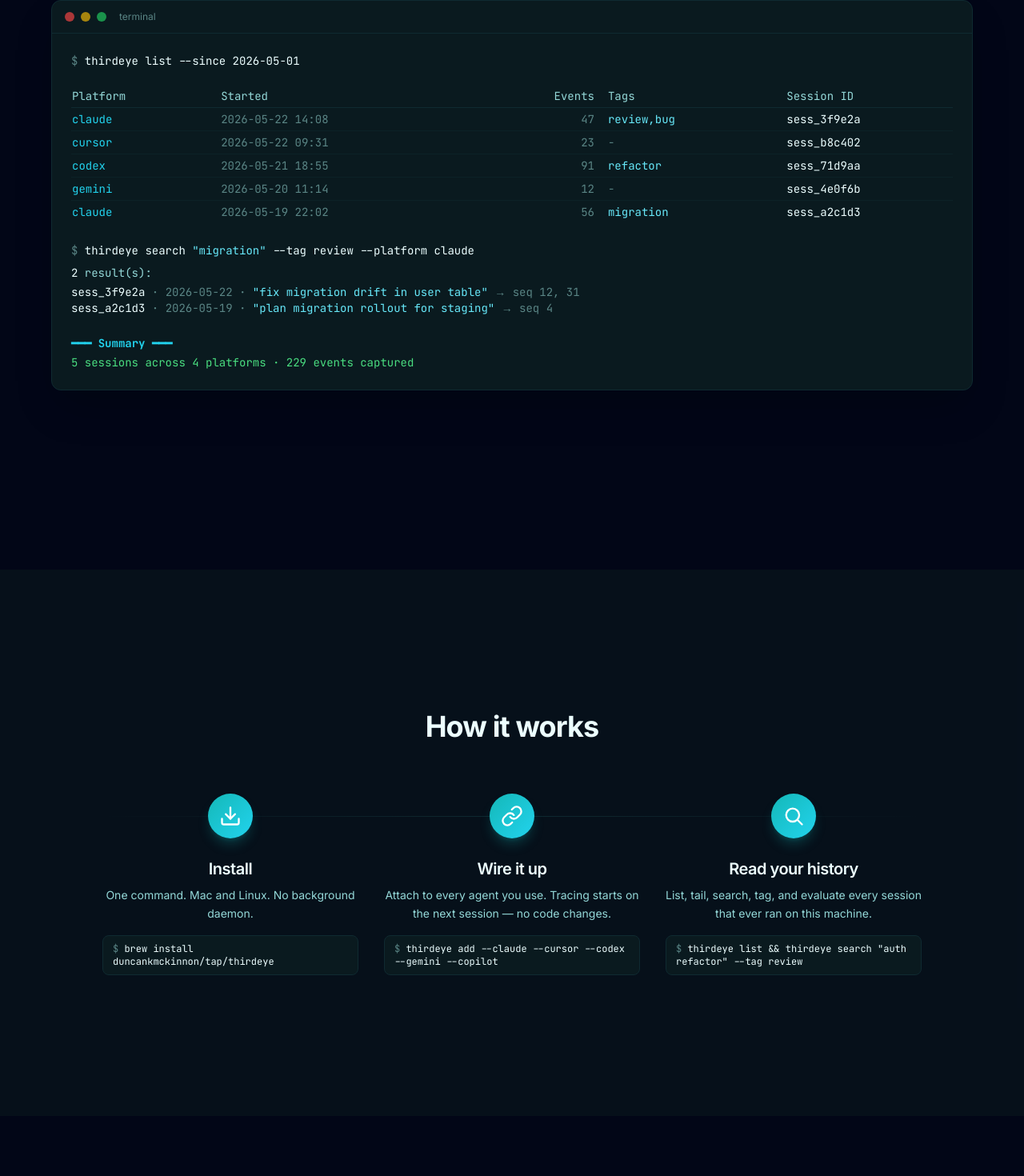
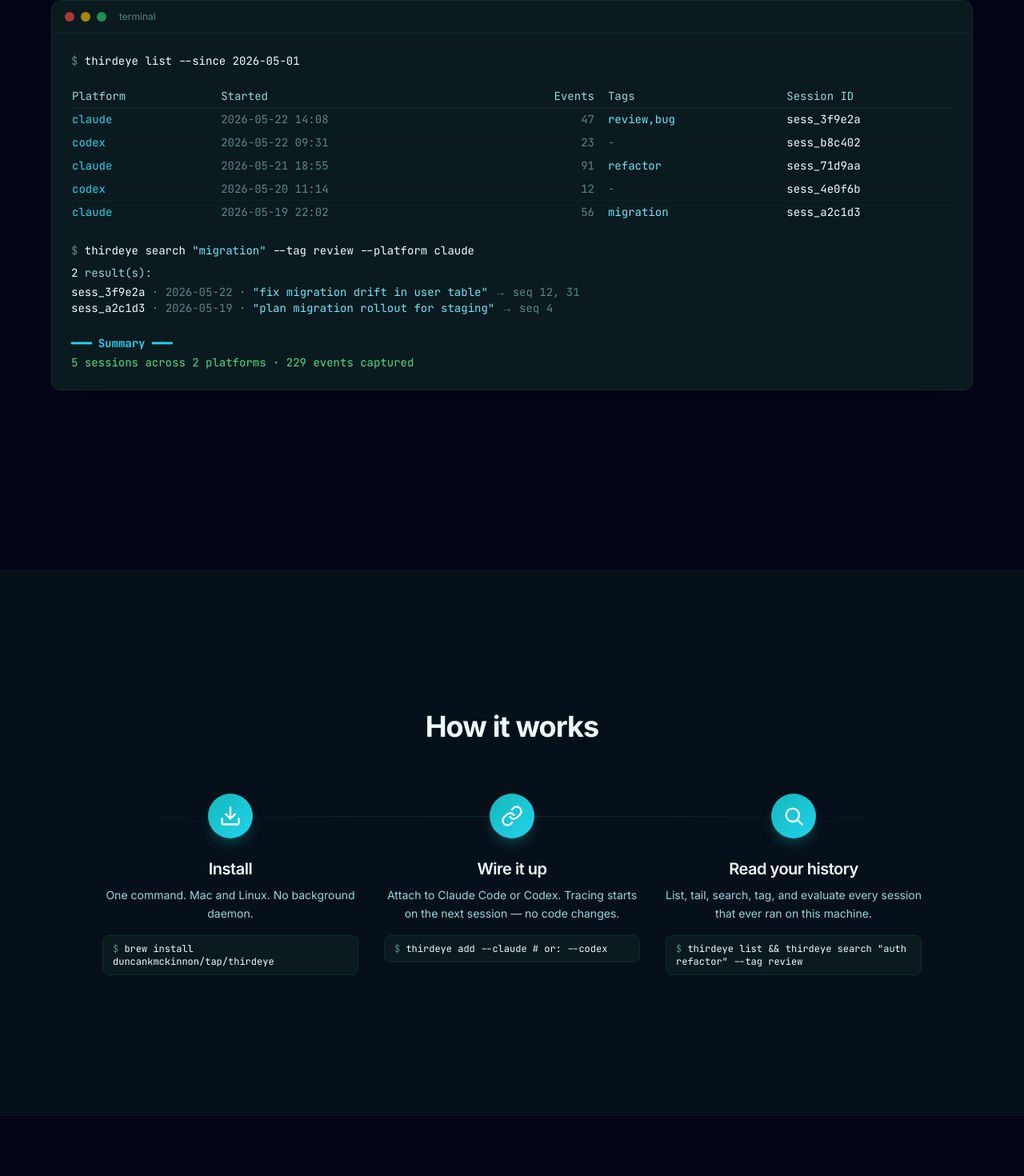
Before and after one commit to duncankmckinnon/thrdi-web, a Next.js app: page / in a window 1280 px wide. Shown: the part 1281-2751 px from the top of the page at 80% size. Built offline with nearby package versions, Linux system fonts and the light colour scheme; no server answers.

Commit message:
Document Logfire and structured tracing

```diff
--- a/app/(marketing)/page.tsx
+++ b/app/(marketing)/page.tsx
@@ -8,7 +8,7 @@
 export const metadata: Metadata = {
   title: "thirdeye — Trace every agent session, locally",
   description:
-    "Local-first observability for AI coding agents. Trace, search, tag, and evaluate every session from Claude Code, Cursor, Codex, Gemini, and Copilot — all on your filesystem.",
+    "Local-first observability for Claude Code and Codex. Keep traces on your filesystem, or mirror structured turn traces to Pydantic Logfire.",
 };
 
 export default function LandingPage() {
--- a/app/layout.tsx
+++ b/app/layout.tsx
@@ -23,7 +23,7 @@
 };
 
 const siteDescription =
-  "Local-first observability for AI coding agents. Trace, search, tag, and evaluate every session from Claude Code, Cursor, Codex, Gemini, and Copilot — all on your filesystem.";
+  "Local-first observability for Claude Code and Codex. Keep traces on your filesystem, or mirror structured turn traces to Pydantic Logfire.";
 
 export const metadata: Metadata = {
   metadataBase: new URL("https://thrdi.com"),
@@ -41,9 +41,8 @@
     "local-first",
     "Claude Code traces",
     "Codex traces",
-    "Gemini CLI traces",
-    "Cursor traces",
-    "Copilot traces",
+    "Pydantic Logfire",
+    "OpenTelemetry",
     "LLM evals",
     "agent debugging",
   ],
--- a/app/llms.txt/route.ts
+++ b/app/llms.txt/route.ts
@@ -11,9 +11,9 @@
 
   const content = `# thirdeye
 
-> Local-first observability CLI for AI coding agents. Trace, search, tag, and evaluate every session from Claude Code, Cursor, Codex, Gemini, and Copilot — all on your filesystem.
+> Local-first observability CLI for Claude Code and Codex, with optional live export to Pydantic Logfire.
 
-thirdeye (\`thrdi\` on PyPI, \`thirdeye\` on Homebrew) is a Python CLI that traces every agent session on your machine into a unified, searchable history stored on disk at \`~/.thirdeye/\`. No cloud. No SaaS. One CLI surfaces sessions from every major AI agent you use, with per-turn token usage captured to JSONL plus a SQLite index, and evals dispatched as LLM-as-judge rubrics against recorded sessions.
+thirdeye (\`thrdi\` on PyPI, \`thirdeye\` on Homebrew) captures Claude Code and Codex sessions into a unified, searchable history stored at \`~/.thirdeye/\`. Local storage is the default. An optional \`thrdi[logfire]\` extra mirrors completed turns to Pydantic Logfire as OpenTelemetry traces with agent-turn, model-call, tool-call, permission-request, and nested-subagent spans. Per-turn token usage is captured to JSONL plus a SQLite index, and evals can be dispatched as LLM-as-judge rubrics against recorded sessions.
 
 ## Documentation
 
--- a/components/docs/ui-preview.tsx
+++ b/components/docs/ui-preview.tsx
@@ -41,7 +41,7 @@
   },
   {
     sid: "7d12c9b3",
-    platform: "cursor",
+    platform: "claude",
     cwd: "wbcli-web",
     started: "2026-05-21 18:41",
     events: 23,
@@ -49,7 +49,7 @@
   },
   {
     sid: "4e0f6b88",
-    platform: "gemini",
+    platform: "codex",
     cwd: "workbench",
     started: "2026-05-20 09:14",
     events: 12,
--- a/components/landing/features.tsx
+++ b/components/landing/features.tsx
@@ -10,9 +10,9 @@
         <path d="M16 3.13a4 4 0 0 1 0 7.75" />
       </svg>
     ),
-    title: "Multi-agent capture",
+    title: "Claude + Codex capture",
     description:
-      "Claude Code, Cursor, Codex, Gemini, Copilot — one unified history.",
+      "Two coding-agent harnesses, one unified local history and trace model.",
   },
   {
     icon: (
@@ -29,9 +29,24 @@
         <code className="rounded bg-brand-bg-tertiary px-1 py-0.5 font-mono text-xs text-brand-accent-tertiary">
           ~/.thirdeye/
         </code>
-        . No cloud, no telemetry, no account.
+        . No account or remote service required.
       </>
     ),
+  },
+  {
+    icon: (
+      <svg xmlns="http://www.w3.org/2000/svg" width="24" height="24" viewBox="0 0 24 24" fill="none" stroke="currentColor" strokeWidth="2" strokeLinecap="round" strokeLinejoin="round">
+        <path d="M4 17V7" />
+        <path d="M4 12h5" />
+        <path d="M9 8v8" />
+        <path d="M9 12h5" />
+        <path d="M14 9v6" />
+        <path d="M14 12h6" />
+      </svg>
+    ),
+    title: "Pydantic Logfire export",
+    description:
+      "Optionally mirror completed turns as nested OpenTelemetry traces without adding hook latency.",
   },
   {
     icon: (
@@ -68,16 +83,6 @@
     description:
       "Named directive rubrics graded by claude/codex/gemini as LLM-as-judge.",
   },
-  {
-    icon: (
-      <svg xmlns="http://www.w3.org/2000/svg" width="24" height="24" viewBox="0 0 24 24" fill="none" stroke="currentColor" strokeWidth="2" strokeLinecap="round" strokeLinejoin="round">
-        <path d="m12 3-1.9 5.8a2 2 0 0 1-1.3 1.3L3 12l5.8 1.9a2 2 0 0 1 1.3 1.3L12 21l1.9-5.8a2 2 0 0 1 1.3-1.3L21 12l-5.8-1.9a2 2 0 0 1-1.3-1.3L12 3Z" />
-      </svg>
-    ),
-    title: "Agent-friendly",
-    description:
-      "Skills ship with thirdeye so your agents can read their own history.",
-  },
 ];
 
 export function Features() {
--- a/components/landing/hero.tsx
+++ b/components/landing/hero.tsx
@@ -44,7 +44,7 @@
         </div>
 
         <p className="hero-fade mx-auto mt-8 max-w-2xl text-lg leading-8 text-brand-text-secondary sm:text-xl">
-          Local-first observability for AI coding agents. No cloud. No SaaS. Just your filesystem.
+          Local-first observability for Claude Code and Codex, with optional live export to Pydantic Logfire.
         </p>
 
         {/* Install command */}
@@ -113,21 +113,21 @@
                     <td className="py-1 text-brand-text-primary">sess_3f9e2a</td>
                   </tr>
                   <tr className="border-b border-brand-bg-tertiary/50">
-                    <td className="py-1 pr-4 text-brand-accent-secondary">cursor</td>
+                    <td className="py-1 pr-4 text-brand-accent-secondary">codex</td>
                     <td className="py-1 pr-4 text-brand-text-muted">2026-05-22 09:31</td>
                     <td className="py-1 pr-4 text-brand-text-muted text-right">23</td>
                     <td className="py-1 pr-4 text-brand-text-muted">-</td>
                     <td className="py-1 text-brand-text-primary">sess_b8c402</td>
                   </tr>
                   <tr className="border-b border-brand-bg-tertiary/50">
-                    <td className="py-1 pr-4 text-brand-accent-secondary">codex</td>
+                    <td className="py-1 pr-4 text-brand-accent-secondary">claude</td>
                     <td className="py-1 pr-4 text-brand-text-muted">2026-05-21 18:55</td>
                     <td className="py-1 pr-4 text-brand-text-muted text-right">91</td>
                     <td className="py-1 pr-4 text-brand-accent-tertiary">refactor</td>
                     <td className="py-1 text-brand-text-primary">sess_71d9aa</td>
                   </tr>
                   <tr className="border-b border-brand-bg-tertiary/50">
-                    <td className="py-1 pr-4 text-brand-accent-secondary">gemini</td>
+                    <td className="py-1 pr-4 text-brand-accent-secondary">codex</td>
                     <td className="py-1 pr-4 text-brand-text-muted">2026-05-20 11:14</td>
                     <td className="py-1 pr-4 text-brand-text-muted text-right">12</td>
                     <td className="py-1 pr-4 text-brand-text-muted">-</td>
@@ -169,7 +169,7 @@
             <div className="mt-6">
               <div className="text-cyan-400 font-bold">━━━ Summary ━━━</div>
               <div className="mt-1 text-green-400">
-                {"  "}5 sessions across 4 platforms · 229 events captured
+                {"  "}5 sessions across 2 platforms · 229 events captured
               </div>
             </div>
           </div>
--- a/components/landing/how-it-works.tsx
+++ b/components/landing/how-it-works.tsx
@@ -18,8 +18,8 @@
     number: "2",
     title: "Wire it up",
     description:
-      "Attach to every agent you use. Tracing starts on the next session — no code changes.",
-    code: "thirdeye add --claude --cursor --codex --gemini --copilot",
+      "Attach to Claude Code or Codex. Tracing starts on the next session — no code changes.",
+    code: "thirdeye add --claude  # or: --codex",
     icon: (
       <svg xmlns="http://www.w3.org/2000/svg" width="28" height="28" viewBox="0 0 24 24" fill="none" stroke="currentColor" strokeWidth="2" strokeLinecap="round" strokeLinejoin="round">
         <path d="M10 13a5 5 0 0 0 7.54.54l3-3a5 5 0 0 0-7.07-7.07l-1.72 1.71" />
```
Also changed, not shown: 9 other files (tests, documents, lock files or other folders).
